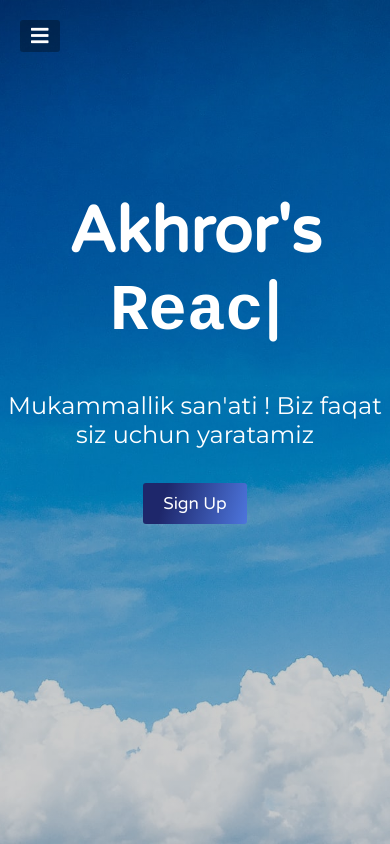
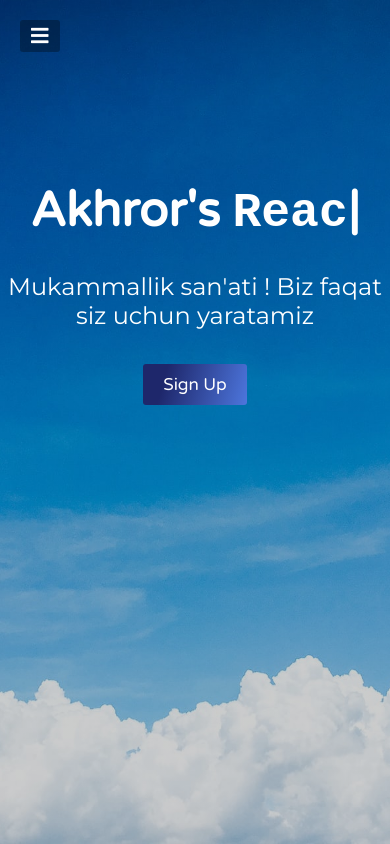
Before and after one commit to AkhrorSoliev/akhrorLandingPage, a plain HTML site: page index.html in a window 390 px wide. Shown: the top 844 px of the page. Drawn offline with nearby package versions, Linux system fonts and the light colour scheme.

Commit message:
some parts of this website are ready4

```diff
--- a/javascript/app.js
+++ b/javascript/app.js
@@ -43,7 +43,7 @@ var typed = new Typed('.typing', {
   strings: ['Web', 'ReactJs', 'JavaScript', 'HTML', 'CSS'],
   smartBackspace: true, // Default value
   typeSpeed: 200,
-  loop: false,
+  loop: true,
   backSpeed: 100,
   startDelay: 3000,
   backDelay: 1000,
--- a/style.css
+++ b/style.css
@@ -406,6 +406,10 @@ section {
     display: none;
   }
 
+  header h1 {
+    font-size: 300%;
+  }
+
   .open_close {
     visibility: visible;
   }
```
